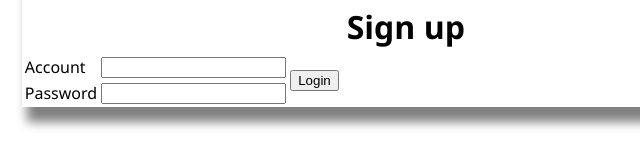
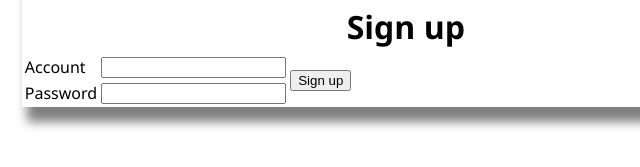
Before and after one commit to JuenTingShie/hill-Web-static, a plain HTML site: page signup.html in a window 1280 px wide. Shown: the part 261-428 px from the top of the page, 239-879 px from the left. Drawn offline with Linux system fonts and the light colour scheme; a web font is replaced by a local one.

Commit message:
Update signup.html

```diff
--- a/signup.html
+++ b/signup.html
@@ -26,7 +26,7 @@
                         <tr>
                             <td>Account</td>
                             <td><input type="text" name=account></td>
-                            <td rowspan="2"><input type="submit" value="Login"></td>
+                            <td rowspan="2"><input type="submit" value="Sign up"></td>
                         </tr>
                         <tr>
                             <td>Password</td>
```
